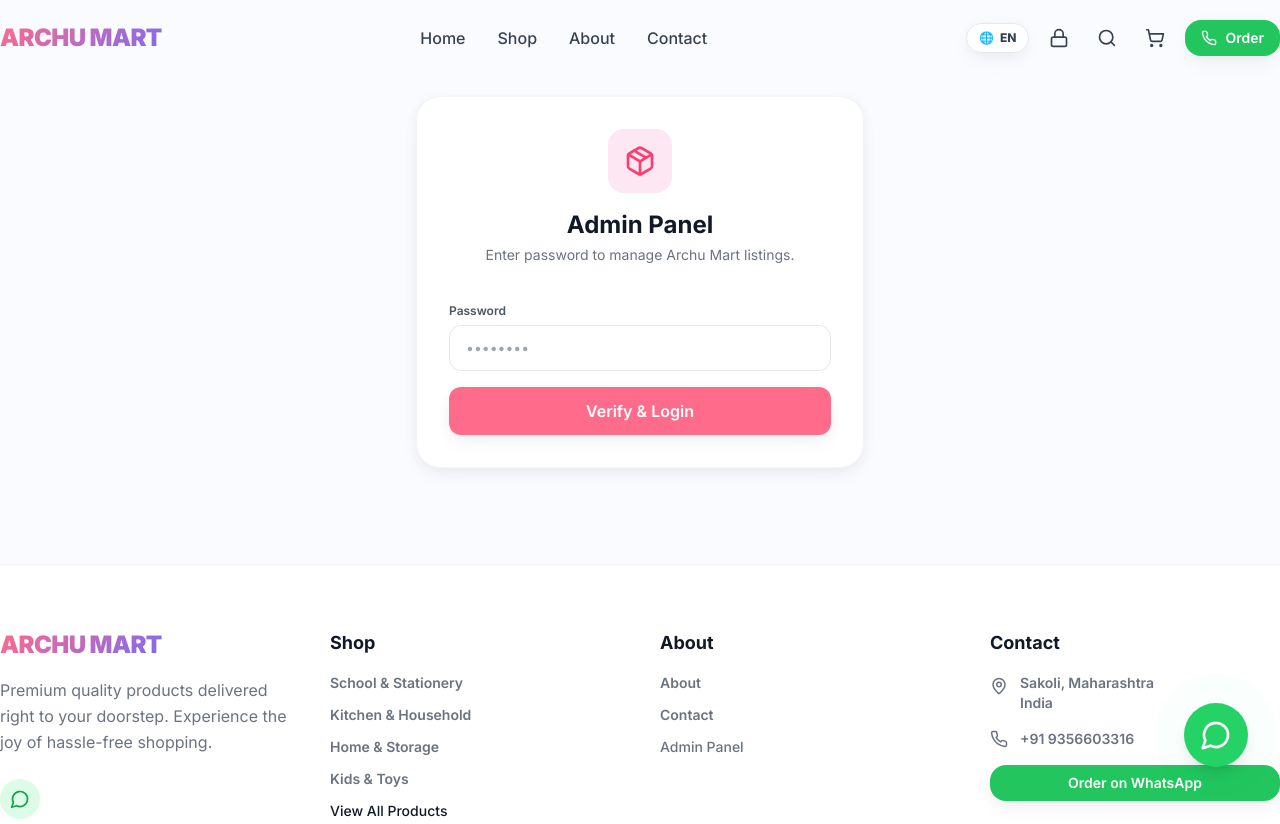
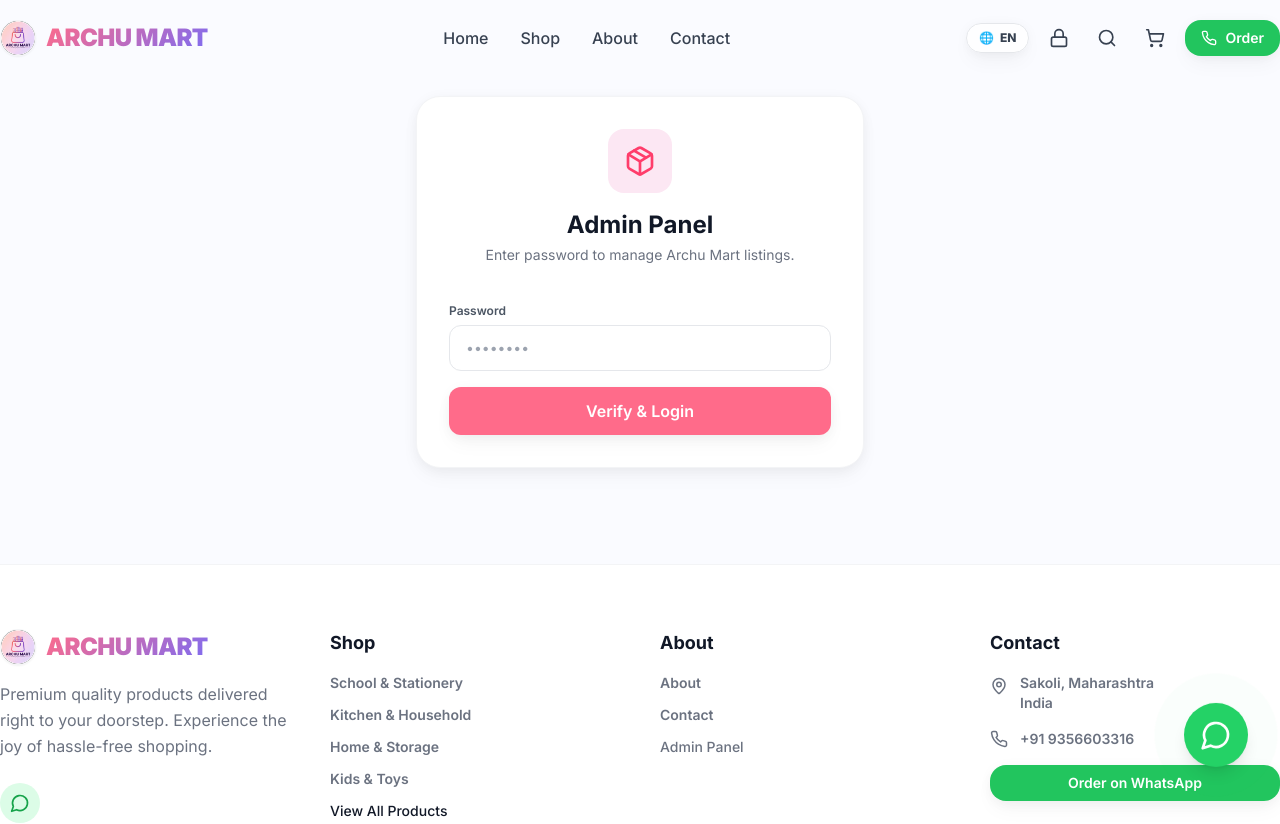
Before and after one commit to Mrsagar11/Archumart, a React (Vite) app: page /admin in a window 1280 px wide. Shown: the top 824 px of the page. Built offline with nearby package versions, Linux system fonts and the light colour scheme.

Commit message:
Feat: Add official brand logo image to Navbar and Footer

```diff
--- a/src/components/Footer.jsx
+++ b/src/components/Footer.jsx
@@ -15,7 +15,8 @@
         <div className="grid grid-cols-1 md:grid-cols-2 lg:grid-cols-4 gap-10 mb-12">
           {/* Brand Col */}
           <div className="lg:col-span-1">
-            <Link to="/" className="inline-block mb-4">
+            <Link to="/" className="flex items-center gap-2.5 mb-4">
+              <img src="/logo.jpg" alt="Archu Mart Logo" className="w-9 h-9 rounded-full object-cover border border-gray-100 shadow-sm" />
               <span className="text-2xl font-black tracking-tight gradient-text">ARCHU MART</span>
             </Link>
             <p className="text-gray-500 mb-6 leading-relaxed">
--- a/src/components/Navbar.jsx
+++ b/src/components/Navbar.jsx
@@ -35,7 +35,8 @@
     }`}>
       <div className="container-main flex items-center justify-between">
         {/* Logo */}
-        <Link to="/" className="flex items-center gap-2 z-50">
+        <Link to="/" className="flex items-center gap-2.5 z-50">
+          <img src="/logo.jpg" alt="Archu Mart Logo" className="w-9 h-9 rounded-full object-cover border border-gray-100 shadow-sm" />
           <span className="text-2xl font-black tracking-tight gradient-text">ARCHU MART</span>
         </Link>
 
```
Also changed, not shown: public/logo.jpg (added).
